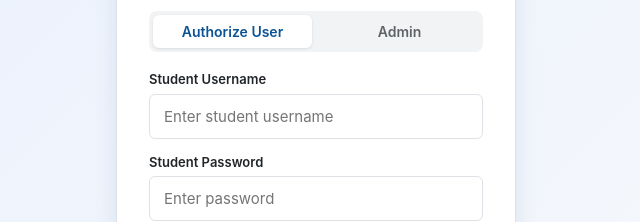
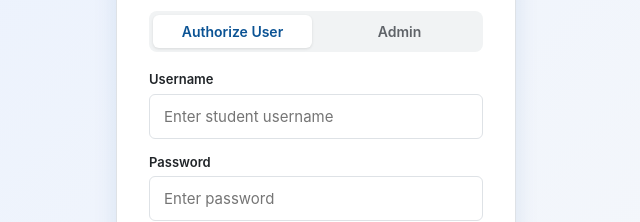
Before and after one commit to pattaj/cu-primary-prep-exam, a plain HTML site: page index.html in a window 1280 px wide. Both pictures are taken after a click on the button "Authorize User". Shown: the part 283-505 px from the top of the page, without its empty margins (324-964 px from the left). Drawn offline with Linux system fonts and the light colour scheme.

Commit message:
Update index.html

```diff
--- a/index.html
+++ b/index.html
@@ -23,11 +23,11 @@
             <!-- Student Login -->
             <form id="studentLoginForm" onsubmit="handleStudentLogin(event)" style="display: none;">
                 <div class="form-group">
-                    <label for="loginUsername">Student Username</label>
+                    <label for="loginUsername">Username</label>
                     <input type="text" id="studentUsernameInput" class="answer-input" placeholder="Enter student username" required>
                 </div>
                 <div class="form-group">
-                    <label for="loginPassword">Student Password</label>
+                    <label for="loginPassword">Password</label>
                     <input type="password" id="studentPasswordInput" class="answer-input" placeholder="Enter password" required>
                 </div>
                 <button type="submit" class="btn btn-competition" style="margin-top: 10px;">Login</button>
```
